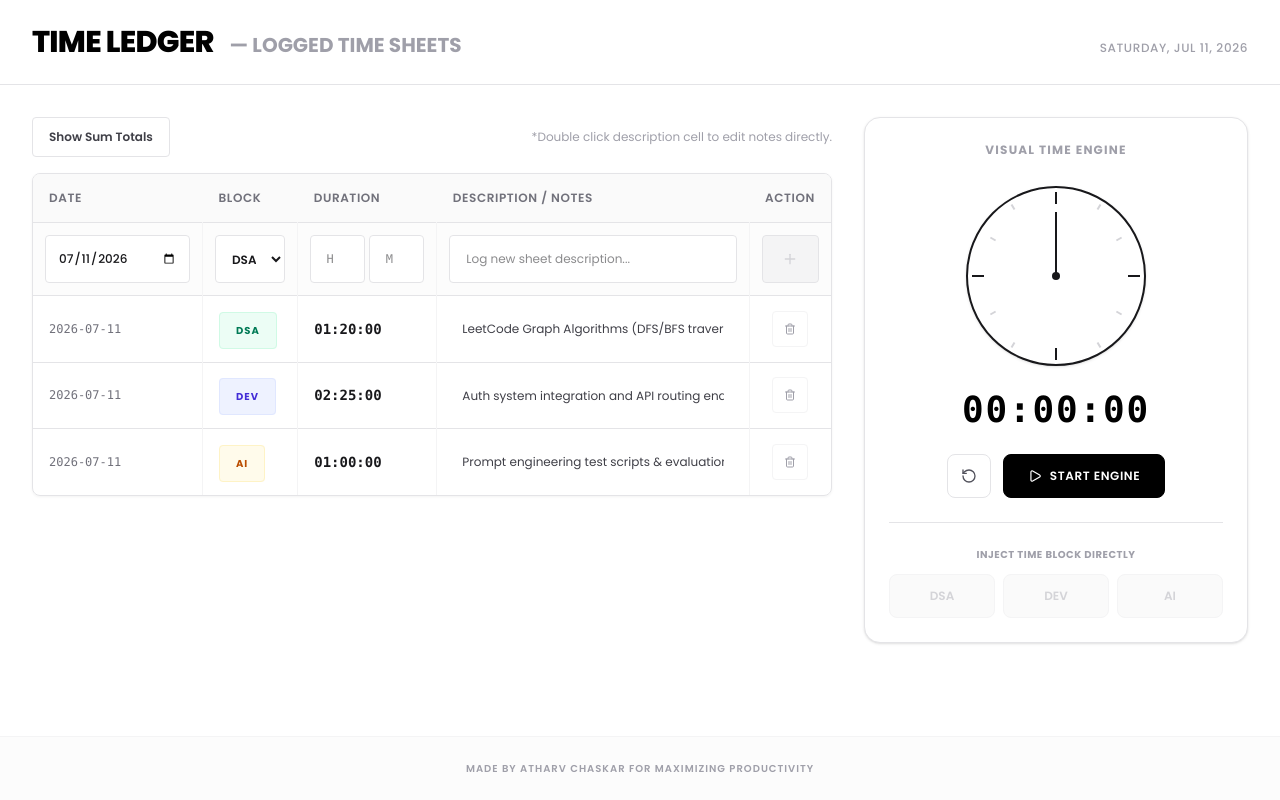
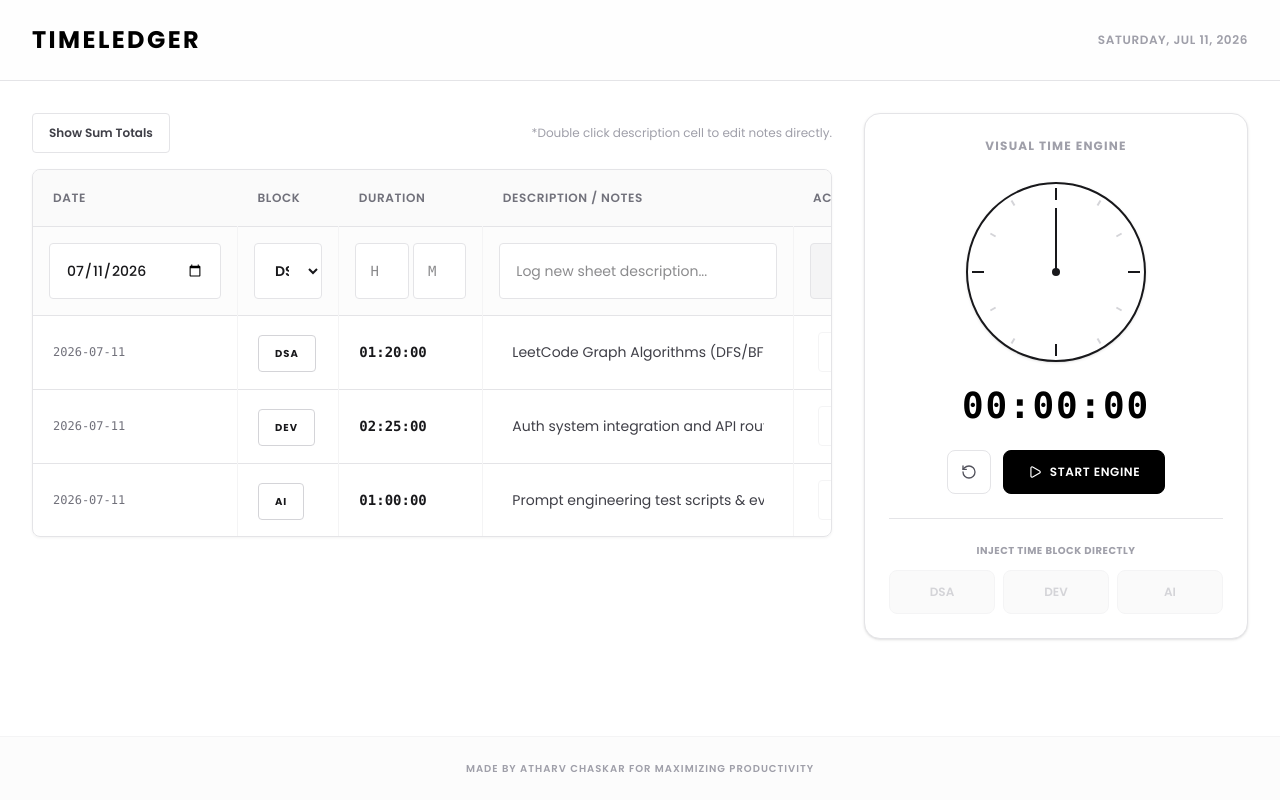
Before and after one commit to Atharvchaskar008/My-productivity-tracker-, a React (Vite) app: page / in a window 1280 px wide. Built offline with nearby package versions, Linux system fonts and the light colour scheme.

Commit message:
maybe some final changes before real use

```diff
--- a/src/App.jsx
+++ b/src/App.jsx
@@ -218,17 +218,12 @@ export default function App() {
     <div className="min-h-screen bg-white text-zinc-900 flex flex-col font-sans transition-colors duration-300">
 
       {/* HEADER SECTION (MINIMALIST) */}
-      <header className="border-b border-zinc-200 py-6 px-6 sm:px-8">
-        <div className="max-w-7xl mx-auto flex flex-col sm:flex-row sm:items-baseline sm:justify-between gap-4">
-          <div className="flex flex-col sm:flex-row sm:items-baseline sm:space-x-4">
-            <h1 className="text-2xl sm:text-3xl font-extrabold tracking-tight text-black uppercase">
-              Time Ledger
-            </h1>
-            <span className="text-lg sm:text-xl font-bold text-zinc-400 uppercase">
-              — Logged Time Sheets
-            </span>
-          </div>
-          <div className="text-xs text-zinc-400 font-medium tracking-wider uppercase sm:text-right">
+      <header className="border-b border-zinc-200 py-6 px-6 sm:px-8 bg-zinc-50/30">
+        <div className="max-w-7xl mx-auto flex items-center justify-between">
+          <h1 className="text-xl sm:text-2xl font-bold tracking-widest text-black uppercase">
+            TIMELEDGER
+          </h1>
+          <div className="text-xs text-zinc-400 font-semibold tracking-wider uppercase">
             {new Date().toLocaleDateString('en-US', { weekday: 'long', month: 'short', day: 'numeric', year: 'numeric' })}
           </div>
         </div>
@@ -238,7 +233,7 @@ export default function App() {
       <main className="flex-1 max-w-7xl w-full mx-auto p-6 sm:p-8 grid grid-cols-1 lg:grid-cols-12 gap-8">
 
         {/* LEFT COLUMN (8 COLS): EXCEL SPREADSHEET TABLE */}
-        <section className="lg:col-span-8 order-2 lg:order-1 flex flex-col space-y-4">
+        <section className="lg:col-span-8 order-1 lg:order-1 flex flex-col space-y-4">
 
           <div className="flex items-center justify-between">
             <button
@@ -254,22 +249,22 @@ export default function App() {
 
           <div className="excel-table-container">
             <div className="overflow-x-auto">
-              <table className="w-full border-collapse text-left text-sm min-w-[700px]">
+              <table className="w-full border-collapse text-left text-sm min-w-[850px]">
                 <thead>
                   <tr className="bg-zinc-50 border-b border-zinc-200">
-                    <th scope="col" className="p-4 text-xs font-semibold uppercase tracking-wider text-zinc-500 w-[18%]">
+                    <th scope="col" className="p-5 text-xs font-semibold uppercase tracking-wider text-zinc-500 w-[18%]">
                       Date
                     </th>
-                    <th scope="col" className="p-4 text-xs font-semibold uppercase tracking-wider text-zinc-500 w-[12%]">
+                    <th scope="col" className="p-5 text-xs font-semibold uppercase tracking-wider text-zinc-500 w-[12%]">
                       Block
                     </th>
-                    <th scope="col" className="p-4 text-xs font-semibold uppercase tracking-wider text-zinc-500 w-[18%]">
+                    <th scope="col" className="p-5 text-xs font-semibold uppercase tracking-wider text-zinc-500 w-[18%]">
                       Duration
                     </th>
-                    <th scope="col" className="p-4 text-xs font-semibold uppercase tracking-wider text-zinc-500 w-[42%]">
+                    <th scope="col" className="p-5 text-xs font-semibold uppercase tracking-wider text-zinc-500 w-[42%]">
                       Description / Notes
                     </th>
-                    <th scope="col" className="p-4 text-xs font-semibold uppercase tracking-wider text-zinc-500 w-[10%] text-center">
+                    <th scope="col" className="p-5 text-xs font-semibold uppercase tracking-wider text-zinc-500 w-[10%] text-center">
                       Action
                     </th>
                   </tr>
@@ -279,21 +274,21 @@ export default function App() {
                   {/* INLINE EXCEL DATA INSERTION ROW */}
                   <tr className="bg-zinc-50/50">
                     {/* Date Input */}
-                    <td className="p-3 border-r border-zinc-100">
+                    <td className="p-4 border-r border-zinc-100">
                       <input
                         type="date"
                         value={insertForm.date}
                         onChange={(e) => setInsertForm(prev => ({ ...prev, date: e.target.value }))}
-                        className="w-full text-xs bg-white border border-zinc-200 rounded px-3 py-2 h-12 focus:outline-none focus:border-black font-medium"
+                        className="w-full text-sm bg-white border border-zinc-200 rounded px-4 py-2.5 h-14 focus:outline-none focus:border-black font-medium"
                       />
                     </td>
 
                     {/* Block Select Dropdown */}
-                    <td className="p-3 border-r border-zinc-100">
+                    <td className="p-4 border-r border-zinc-100">
                       <select
                         value={insertForm.block}
                         onChange={(e) => setInsertForm(prev => ({ ...prev, block: e.target.value }))}
-                        className="w-full text-xs bg-white border border-zinc-200 rounded px-3 py-2 h-12 focus:outline-none focus:border-black font-semibold"
+                        className="w-full text-sm bg-white border border-zinc-200 rounded px-4 py-2.5 h-14 focus:outline-none focus:border-black font-semibold"
                       >
                         <option value="DSA">DSA</option>
                         <option value="DEV">DEV</option>
@@ -302,7 +297,7 @@ export default function App() {
                     </td>
 
                     {/* Time Input (Hours / Minutes) */}
-                    <td className="p-3 border-r border-zinc-100">
+                    <td className="p-4 border-r border-zinc-100">
                       <div className="flex space-x-1">
                         <input
                           type="number"
@@ -311,7 +306,7 @@ export default function App() {
                           max="23"
                           value={insertForm.hours}
                           onChange={(e) => setInsertForm(prev => ({ ...prev, hours: e.target.value }))}
-                          className="w-1/2 text-xs text-center bg-white border border-zinc-200 rounded py-2 h-12 focus:outline-none focus:border-black font-mono"
+                          className="w-1/2 text-sm text-center bg-white border border-zinc-200 rounded py-2.5 h-14 focus:outline-none focus:border-black font-mono"
                         />
                         <input
                           type="number"
@@ -320,28 +315,28 @@ export default function App() {
                           max="59"
                           value={insertForm.minutes}
                           onChange={(e) => setInsertForm(prev => ({ ...prev, minutes: e.target.value }))}
-                          className="w-1/2 text-xs text-center bg-white border border-zinc-200 rounded py-2 h-12 focus:outline-none focus:border-black font-mono"
+                          className="w-1/2 text-sm text-center bg-white border border-zinc-200 rounded py-2.5 h-14 focus:outline-none focus:border-black font-mono"
                         />
                       </div>
                     </td>
 
                     {/* Description Text Input */}
-                    <td className="p-3 border-r border-zinc-100">
+                    <td className="p-4 border-r border-zinc-100">
                       <input
                         type="text"
                         placeholder="Log new sheet description..."
                         value={insertForm.note}
                         onChange={(e) => setInsertForm(prev => ({ ...prev, note: e.target.value }))}
-                        className="w-full text-xs bg-white border border-zinc-200 rounded px-4 py-2 h-12 focus:outline-none focus:border-black"
+                        className="w-full text-sm bg-white border border-zinc-200 rounded px-4 py-2.5 h-14 focus:outline-none focus:border-black"
                       />
                     </td>
 
                     {/* Add Action Button */}
-                    <td className="p-3 text-center">
+                    <td className="p-4 text-center">
                       <button
                         onClick={handleAddRow}
                         disabled={!(parseInt(insertForm.hours) > 0 || parseInt(insertForm.minutes) > 0)}
-                        className={`w-full h-12 flex items-center justify-center rounded border transition-all ${
+                        className={`w-full h-14 flex items-center justify-center rounded border transition-all ${
                           (parseInt(insertForm.hours) > 0 || parseInt(insertForm.minutes) > 0)
                             ? 'bg-black border-black text-white hover:bg-zinc-800 cursor-pointer'
                             : 'bg-zinc-100 border-zinc-200 text-zinc-300 cursor-not-allowed'
@@ -358,45 +353,39 @@ export default function App() {
                     timeLogs.map((log) => (
                       <tr key={log.id} className="hover:bg-zinc-50/70 transition-colors">
                         {/* Date Cell */}
-                        <td className="p-4 font-mono text-xs border-r border-zinc-100 text-zinc-500">
+                        <td className="p-5 font-mono text-xs border-r border-zinc-100 text-zinc-500">
                           {log.date}
                         </td>
 
                         {/* Block Badge Cell */}
-                        <td className="p-4 border-r border-zinc-100">
-                          <span className={`text-[10px] font-bold px-4 py-2.5 rounded border tracking-widest uppercase ${
-                            log.block === 'DSA'
-                              ? 'bg-emerald-50 text-emerald-700 border-emerald-100'
-                              : log.block === 'DEV'
-                                ? 'bg-indigo-50 text-indigo-700 border-indigo-100'
-                                : 'bg-amber-50 text-amber-700 border-amber-100'
-                          }`}>
+                        <td className="p-5 border-r border-zinc-100">
+                          <span className="text-[10px] font-bold px-4 py-2.5 rounded border tracking-widest uppercase bg-white text-zinc-900 border-zinc-300">
                             {log.block}
                           </span>
                         </td>
 
                         {/* Duration Cell */}
-                        <td className="p-4 font-mono text-sm font-semibold border-r border-zinc-100 text-zinc-900">
+                        <td className="p-5 font-mono text-sm font-semibold border-r border-zinc-100 text-zinc-900">
                           {formatTableDuration(log.duration)}
                         </td>
 
                         {/* Editable Description Cell */}
-                        <td className="p-3 border-r border-zinc-100">
+                        <td className="p-4 border-r border-zinc-100">
                           <input
                             id={`note-input-${log.id}`}
                             type="text"
                             value={log.note}
                             onChange={(e) => handleUpdateNote(log.id, e.target.value)}
                             placeholder="Add cell note..."
-                            className="excel-input text-xs px-3 py-2.5 focus:bg-white text-zinc-700 focus:text-zinc-900 leading-relaxed font-sans"
+                            className="excel-input text-sm px-3 py-2 focus:bg-white text-zinc-700 focus:text-zinc-900 leading-relaxed font-sans"
                           />
                         </td>
 
                         {/* Delete Cell */}
-                        <td className="p-3 text-center">
+                        <td className="p-4 text-center">
                           <button
                             onClick={() => handleDeleteRow(log.id)}
-                            className="w-9 h-9 mx-auto flex items-center justify-center rounded border border-zinc-100 bg-white text-zinc-400 hover:text-red-600 hover:border-red-100 hover:bg-red-50/50 transition-all"
+                            className="w-10 h-10 mx-auto flex items-center justify-center rounded border border-zinc-100 bg-white text-zinc-400 hover:text-red-600 hover:border-red-100 hover:bg-red-50/50 transition-all"
                             title="Delete Row"
                           >
                             <Trash2 size={12} />
@@ -424,16 +413,16 @@ export default function App() {
                   {/* EXCEL SUMMARY (FORMULA) FOOTER ROW */}
                   {showSummary && (
                     <tr className="bg-zinc-50 font-medium text-zinc-900 border-t-2 border-zinc-200">
-                      <td className="p-4 text-xs font-bold uppercase tracking-wider text-zinc-500 border-r border-zinc-100">
+                      <td className="p-5 text-xs font-bold uppercase tracking-wider text-zinc-500 border-r border-zinc-100">
                         Total SUM
                       </td>
-                      <td className="p-4 border-r border-zinc-100">
+                      <td className="p-5 border-r border-zinc-100">
                         {/* empty cell for block column */}
                       </td>
-                      <td className="p-4 font-mono text-sm font-bold border-r border-zinc-100 text-black">
+                      <td className="p-5 font-mono text-sm font-bold border-r border-zinc-100 text-black">
                         {formatTableDuration(totalSecondsAll)}
                       </td>
-                      <td className="p-4 text-xs text-zinc-500 leading-relaxed" colSpan="2">
+                      <td className="p-5 text-xs text-zinc-500 leading-relaxed" colSpan="2">
                         <div className="flex flex-wrap gap-x-4 gap-y-1">
                           <span>DSA: <strong className="text-black font-semibold">{formatHoursDecimal(getPillarTotalSeconds('DSA'))}</strong></span>
                           <span>DEV: <strong className="text-black font-semibold">{formatHoursDecimal(getPillarTotalSeconds('DEV'))}</strong></span>
@@ -451,7 +440,7 @@ export default function App() {
         </section>
 
         {/* RIGHT COLUMN (4 COLS): CIRCULAR CLOCK STOPWATCH */}
-        <section className="lg:col-span-4 order-1 lg:order-2 flex flex-col items-center p-6 border border-zinc-200 rounded-2xl bg-white shadow-sm h-fit space-y-6">
+        <section className="lg:col-span-4 order-2 lg:order-2 flex flex-col items-center p-6 border border-zinc-200 rounded-2xl bg-white shadow-sm h-fit space-y-6">
 
           <div className="w-full text-center">
             <span className="text-xs font-bold tracking-widest uppercase text-zinc-400 block mb-1">
```
